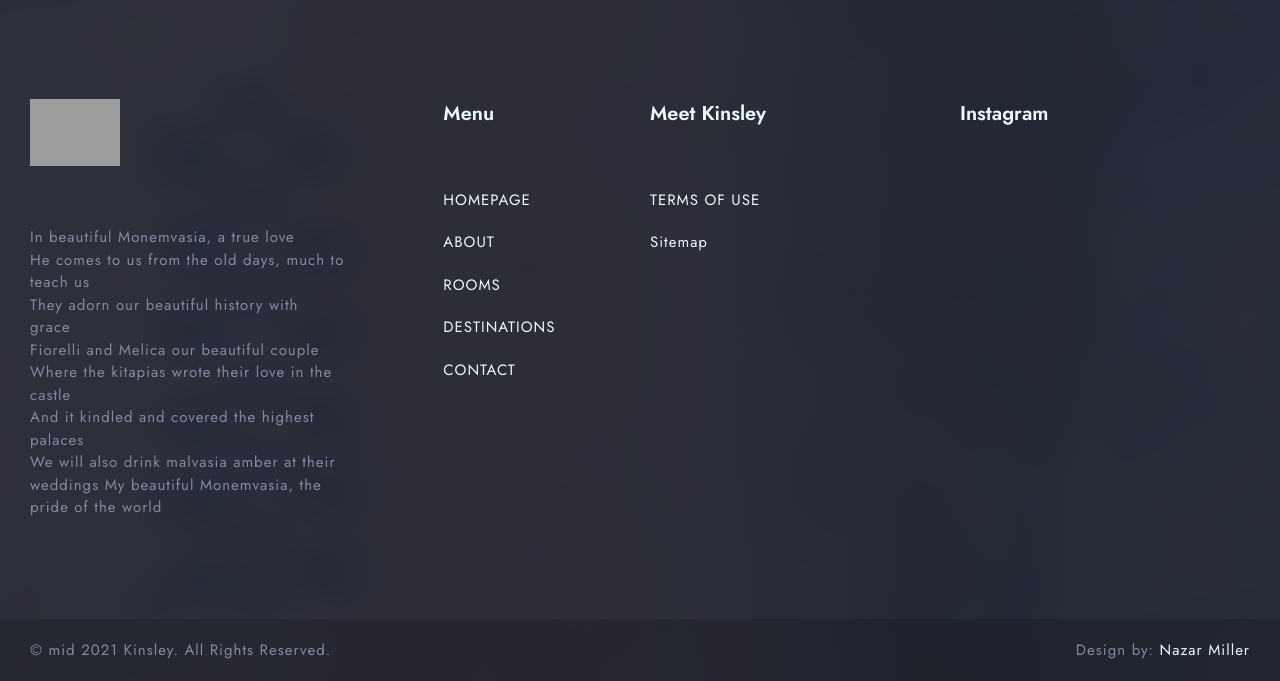
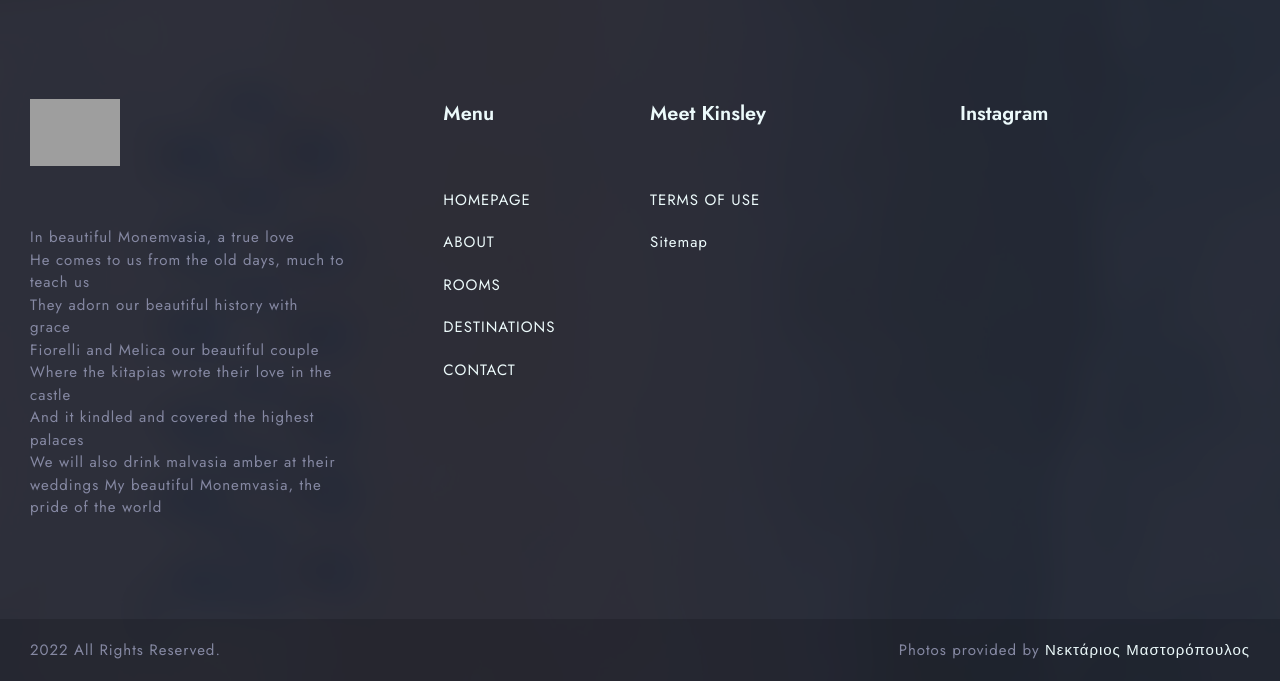
Before and after one commit to ChrisStathakis/christanthi-hotel, a Django app: page /eng/ in a window 1280 px wide. Shown: the part 3177-3858 px from the top of the page. Run offline with Django 3.2, Linux system fonts and the light colour scheme; data that the repository does not hold is empty; some libraries are stand-ins or nearby versions; grey boxes are pictures that could not be loaded.

Commit message:
added gppglesadaseddasd

```diff
--- a/app/frontend/templates/include/footer.html
+++ b/app/frontend/templates/include/footer.html
@@ -58,7 +58,7 @@
                       <div>&copy; 2022 Menexes Hotel. All Rights Reserved.</div>
                     </div>
                     <div class="copy-menu">
-                      <div>Οι φωτογράφιες ειναι από τον <a href=""> Νεκτάριο Μαστορόπουλο</a></div>
+                      <div>Οι φωτογράφιες ειναι από τον <a target="_blank" href="https://www.instagram.com/nektarios.mastoropoulos/"> Νεκτάριο Μαστορόπουλο</a></div>
                     </div>
                   </div>
                 </div>
--- a/app/frontend/templates/include/footer_eng.html
+++ b/app/frontend/templates/include/footer_eng.html
@@ -47,10 +47,10 @@
                 <div class="knsl-copyright">
                   <div class="container">
                     <div class="copy-text">
-                      <div>&copy; mid 2021 Kinsley. All Rights Reserved.</div>
+                      <div>2022 All Rights Reserved.</div>
                     </div>
                     <div class="copy-menu">
-                      <div>Design by: <a href="https://themeforest.net/user/millerdigitaldesign/portfolio">Nazar Miller</a></div>
+                      <div>Photos provided by <a target="_blank" href="https://www.instagram.com/nektarios.mastoropoulos/">Νεκτάριος Μαστορόπουλος</a></div>
                     </div>
                   </div>
                 </div>
```
